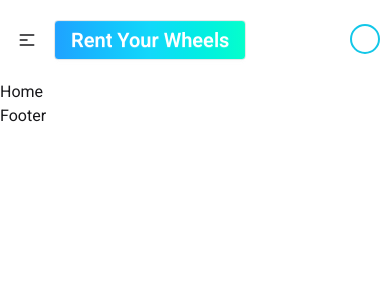
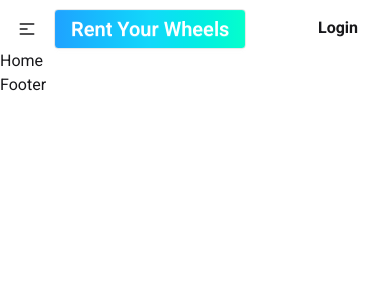
Before and after one commit to Misskhat/rent-your-wheels-client, a React (Vite) app: page / in a window 390 px wide. Shown: the top 300 px of the page. Built offline with nearby package versions, Linux system fonts and the light colour scheme; no server answers.

Commit message:
spinner & private router setup

```diff
--- a/src/components/Navbar.jsx
+++ b/src/components/Navbar.jsx
@@ -1,4 +1,3 @@
-import React from "react";
 import {Link, NavLink} from "react-router";
 import useAuth from "../hooks/useAuth";
 
@@ -11,17 +10,17 @@ const Navbar = () => {
 
             {user && (
                 <>
-                    <NavLink>Add Card</NavLink>
-                    <NavLink>My Booking</NavLink>
-                    <NavLink>My Listing</NavLink>
+                    <NavLink to={"/addCar"}>Add Card</NavLink>
+                    <NavLink to={"/myBookings"}>My Booking</NavLink>
+                    <NavLink to={"/myListings"}>My Listing</NavLink>
                 </>
             )}
         </>
     );
     return (
-        <div className="md:w-11/12 mx-auto my-5">
+        <div className="md:w-11/12 mx-auto">
             <div>
-                <div className="md:navbar md:bg-base-100  md:rounded-b-2xl">
+                <div className="md:navbar md:bg-base-100 max-sm:mt-2 md:rounded-b-2xl">
                     <div className="navbar-start">
                         <div className="dropdown">
                             <div tabIndex={0} role="button" className="btn btn-ghost lg:hidden">
@@ -54,32 +53,32 @@ const Navbar = () => {
                     <div className="navbar-center hidden lg:flex">
                         <ul className="menu menu-horizontal px-1 space-x-10  ">{links}</ul>
                     </div>
-                    <div className="navbar-end md:px-8 font-bold ">
-                        {!user ? (
-                            <div className="dropdown dropdown-end">
-                                <div tabIndex={0} role="button" className="relative">
-                                    <div className="absolute md:w-[50px] md:h-[50px] w-[30px] h-[30px] rounded-full border-2 border-[#13c7e8] -left-10 -top-5 ">
-                                        <img className="" src="" alt="" />
+                    <div className="navbar-end md:px-8 font-bold relative">
+                        {user ? (
+                            <div className="dropdown dropdown-end ">
+                                <div tabIndex={0} role="button">
+                                    <div className="w-10 h-10 rounded-full border-2 border-[#13c7e8] overflow-hidden cursor-pointer max-sm:absolute max-sm:-top-5 max-sm:right-3">
+                                        <img src={user?.photoURL} alt="" />
                                     </div>
                                 </div>
                                 <ul
-                                    tabIndex="-1"
+                                    // tabIndex="-1"
                                     className="menu dropdown-content bg-base-200 rounded-box z-1 mt-4 w-52 p-2 shadow-sm"
                                 >
                                     <li className="text-[#13c7e8] hover:border-b-2 transition-all duration-200 rounded">
-                                        <a>user.displayName</a>
+                                        <a>{user?.displayName}</a>
                                     </li>
                                     <li className="text-[#13c7e8] hover:border-b-2 rounded">
-                                        <a>user.email</a>
+                                        <a>{user?.email}</a>
                                     </li>
                                     <li className="text-[#13c7e8] hover:border-b-2 rounded">
-                                        <Link to={""}>Log Out</Link>
+                                        <Link to={"/login"}>Log Out</Link>
                                     </li>
                                 </ul>
                             </div>
                         ) : (
                             <Link
-                                className="md:border-2 border-[#12d8fa] px-8 py-2 rounded hover:bg-[#12d8fa] transition-all duration-300  hover:text-white"
+                                className="md:border-2 border-[#12d8fa] px-8 py-2 rounded hover:bg-[#12d8fa] transition-all duration-300  hover:text-white ease-in-out"
                                 to={"/login"}
                             >
                                 Login
--- a/src/components/Spinner.jsx
+++ b/src/components/Spinner.jsx
@@ -2,8 +2,8 @@ import React from "react";
 
 const Spinner = () => {
     return (
-        <div>
-            <h1>Spinner</h1>
+        <div className="min-h-screen flex items-center justify-center py-10">
+            <span className="loading loading-spinner loading-xl w-14"></span>
         </div>
     );
 };
--- /dev/null
+++ b/src/pages/MyBooking.jsx
@@ -0,0 +1,11 @@
+import React from "react";
+
+const MyBooking = () => {
+    return (
+        <div>
+            <h1>My booking</h1>
+        </div>
+    );
+};
+
+export default MyBooking;
--- /dev/null
+++ b/src/pages/PrivateRouter.jsx
@@ -0,0 +1,18 @@
+import useAuth from "../hooks/useAuth";
+import Spinner from "../components/Spinner";
+import {Navigate, useLocation} from "react-router";
+
+const PrivateRouter = ({children}) => {
+    const {user, loader} = useAuth();
+    const location = useLocation();
+    if (loader) {
+        return <Spinner></Spinner>;
+    }
+    if (user) {
+        return children;
+    } else {
+        return <Navigate to={"/login"} state={location}></Navigate>;
+    }
+};
+
+export default PrivateRouter;
--- a/src/router/Router.jsx
+++ b/src/router/Router.jsx
@@ -8,14 +8,14 @@ import AddCar from "../pages/AddCar";
 import MyListings from "../pages/MyListings";
 import LogIn from "../pages/LogIn";
 import Register from "../pages/Register";
+import PrivateRouter from "../pages/PrivateRouter";
 
 export const router = createBrowserRouter([
     {
         path: "/",
-        // ErrorBoundary: <ErrorPage></ErrorPage>,
-        hydrateFallbackElement: <ErrorPage></ErrorPage>,
-        Component: MainLayout,
-
+        errorElement: <ErrorPage></ErrorPage>,
+        // hydrateFallbackElement: <ErrorPage></ErrorPage>,
+        element: <MainLayout></MainLayout>,
         children: [
             {
                 index: true,
@@ -27,15 +27,23 @@ export const router = createBrowserRouter([
                 element: <BrowseCars></BrowseCars>,
             },
             {
-                path: "/carDetails",
+                path: "/carDetails/:id",
                 element: <CarDetails></CarDetails>,
             },
             {
                 path: "/addCar",
-                element: <AddCar></AddCar>,
+                element: (
+                    <PrivateRouter>
+                        <AddCar></AddCar>
+                    </PrivateRouter>
+                ),
             },
             {
                 path: "/myListings",
+                element: <MyListings></MyListings>,
+            },
+            {
+                path: "/myBookings",
                 element: <MyListings></MyListings>,
             },
             {
```
